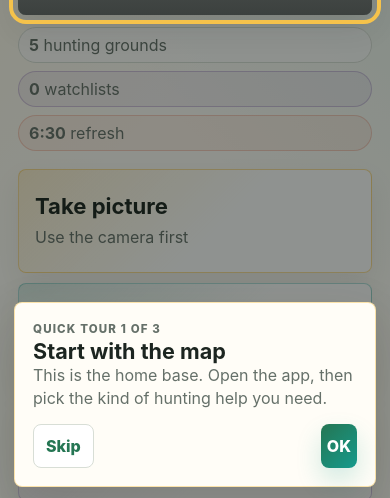
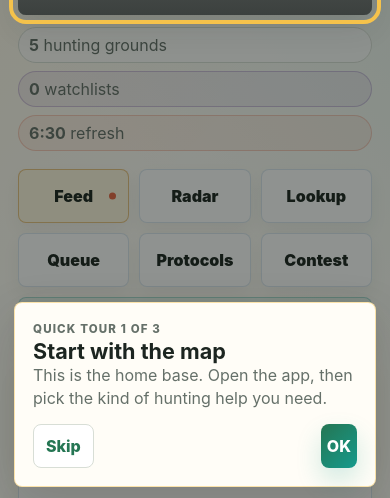
Before and after one commit to cliffclaw3-tech/the-great-hunt, a website: page index.html in a window 390 px wide. Shown: the part 345-843 px from the top of the page. Drawn offline with Linux system fonts and the light colour scheme; no server answers; grey boxes are pictures that could not be loaded.

Commit message:
fix: mobile navigation bug — add nav-tab buttons to mobile-view-actions and mobileFilterToggle

```diff
--- a/index.html
+++ b/index.html
@@ -118,6 +118,13 @@
         </div>
 
         <section class="mobile-view-actions" aria-label="Quick views" data-tour="views">
+          <button class="nav-tab is-active" data-view="feed" type="button">Feed</button>
+          <button class="nav-tab" data-view="radar" type="button">Radar</button>
+          <button class="nav-tab" data-view="lookup" type="button">Lookup</button>
+          <button class="nav-tab" data-view="queue" type="button">Queue</button>
+          <button class="nav-tab" data-view="protocols" type="button">Protocols</button>
+          <button class="nav-tab" data-view="contest" type="button">Contest</button>
+          <button class="nav-tab filter-toggle" id="mobileFilterToggle" type="button" aria-expanded="false">Filters</button>
           <button class="big-intent-button" data-start-camera type="button">
             <strong>Take picture</strong>
             <span>Use the camera first</span>
--- a/styles.css
+++ b/styles.css
@@ -2660,9 +2660,13 @@ h3 {
 
   .mobile-view-actions {
     display: grid;
-    grid-template-columns: 1fr;
+    grid-template-columns: repeat(3, minmax(0, 1fr));
     gap: 10px;
     margin-bottom: 18px;
+  }
+
+  .mobile-view-actions .big-intent-button {
+    grid-column: 1 / -1;
   }
 
   .big-intent-button {
@@ -2680,17 +2684,20 @@ h3 {
     box-shadow: 0 12px 28px rgba(35, 45, 38, 0.08);
   }
 
-  .big-intent-button:first-child {
+  .big-intent-button:first-child,
+  .mobile-view-actions .big-intent-button:nth-of-type(1) {
     border-color: rgba(245, 194, 75, 0.56);
     background: linear-gradient(135deg, rgba(245, 194, 75, 0.22), #fff 58%);
   }
 
-  .big-intent-button:nth-child(2) {
+  .big-intent-button:nth-child(2),
+  .mobile-view-actions .big-intent-button:nth-of-type(2) {
     border-color: rgba(21, 154, 140, 0.34);
     background: linear-gradient(135deg, rgba(21, 154, 140, 0.14), #fff 60%);
   }
 
-  .big-intent-button:nth-child(3) {
+  .big-intent-button:nth-child(3),
+  .mobile-view-actions .big-intent-button:nth-of-type(3) {
     border-color: rgba(111, 74, 168, 0.3);
     background: linear-gradient(135deg, rgba(111, 74, 168, 0.11), #fff 62%);
   }
```
